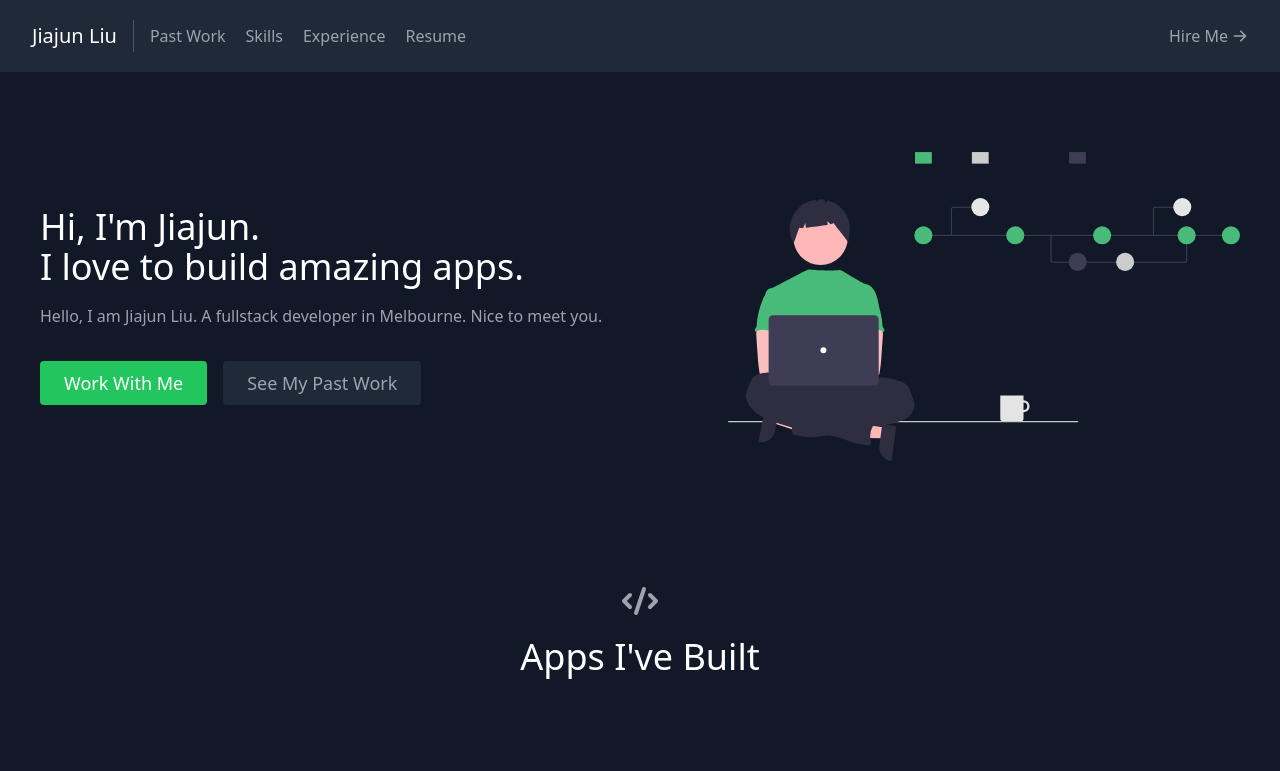
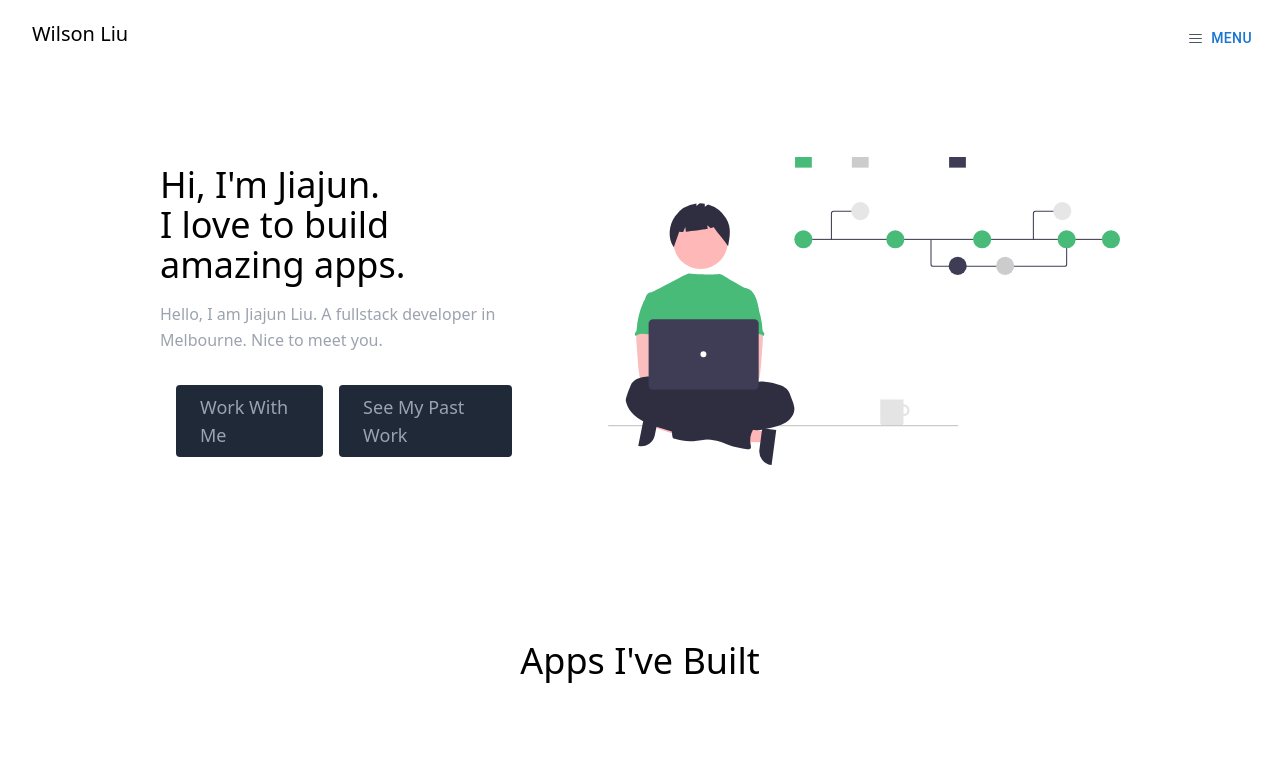
Before and after one commit to jiajunliu0024/portfolio, a React (Create React App) app: page / in a window 1280 px wide. Shown: the top 771 px of the page. Built offline with nearby package versions, Linux system fonts and the light colour scheme.

Commit message:
update the portfolio style

```diff
--- a/package.json
+++ b/package.json
@@ -7,7 +7,7 @@
     "@emotion/styled": "^11.11.5",
     "@heroicons/react": "^1.0.6",
     "@mui/lab": "^5.0.0-alpha.170",
-    "@mui/material": "^5.15.15",
+    "@mui/material": "^5.16.7",
     "@testing-library/jest-dom": "^5.17.0",
     "@testing-library/react": "^13.4.0",
     "@testing-library/user-event": "^13.5.0",
--- a/src/App.js
+++ b/src/App.js
@@ -1,22 +1,22 @@
-import React from 'react';
-import About from './components/About';
-import Contact from './components/Contact';
-import Navbar from './components/Navbar';
-import Skills from './components/Skills';
-import Projects from './components/Projects';
-import Experience from './components/Experience';
-import './App.css';
+import React from "react";
+import About from "./components/About";
+import Contact from "./components/Contact";
+import Skills from "./components/Skills";
+import Projects from "./components/project_components/Projects";
+import BlogHeader from "./components/menu_components/BlogHeader";
+import Experience from "./components/experience_components/Experience";
+import "./App.css";
 
 function App() {
   return (
-   <main>
-      <Navbar/>
-      <About/>
-      <Projects/>
-      <Experience/>
-      <Skills/>
-      <Contact/>
-   </main>
+    <main>
+      <BlogHeader />
+      <About />
+      <Projects />
+      <Experience />
+      <Skills />
+      <Contact />
+    </main>
   );
 }
 
--- a/src/components/About.js
+++ b/src/components/About.js
@@ -5,9 +5,9 @@ import React from "react";
 export default function About() {
   return (
     <section id="about">
-      <div className="about--container mx-auto bg-gray-900 flex px-10 py-20 md:flex-row flex-col items-center">
+      <div className="container px-40 py-10 mx-auto bg-white-900 flex px-10 py-20 md:flex-row flex-col items-center">
         <div className="lg:flex-grow md:w-1/2 lg:pr-24 md:pr-16 flex flex-col md:items-start md:text-left mb-16 md:mb-0 items-center text-center">
-          <h1 className="title-font sm:text-4xl text-3xl mb-4 font-medium text-white">
+          <h1 className="title-font sm:text-4xl text-3xl mb-4 font-medium text-black">
             Hi, I'm Jiajun.
             <br className="hidden lg:inline-block" />I love to build amazing
             apps.
@@ -19,7 +19,7 @@ export default function About() {
           <div className="flex justify-center">
             <a
               href="#contact"
-              className="inline-flex text-white bg-green-500 border-0 py-2 px-6 focus:outline-none hover:bg-green-600 rounded text-lg"
+              className="ml-4 inline-flex text-gray-400 bg-gray-800 border-0 py-2 px-6 focus:outline-none hover:bg-gray-700 hover:text-white rounded text-lg"
             >
               Work With Me
             </a>
--- a/src/components/Navbar.js
+++ b/src/components/Navbar.js
@@ -14,9 +14,9 @@ export default function Navbar() {
     document.body.removeChild(link);
   };
   return (
-    <header className="bg-gray-800 md:sticky top-0 z-10">
+    <header className="bg-withe md:sticky top-0 z-10">
       <div className="container mx-auto flex flex-wrap p-5 flex-col md:flex-row items-center">
-        <a className="title-font font-medium text-white mb-4 md:mb-0">
+        <a className="title-font font-medium text-black mb-4 md:mb-0">
           <a href="#about" className="ml-3 text-xl">
             Jiajun Liu
           </a>
--- a/src/components/Timeline.js
+++ b/src/components/experience_components/Timeline.js
@@ -10,7 +10,7 @@ import TimelineOppositeContent, {
 } from "@mui/lab/TimelineOppositeContent";
 import ExperienceCard from "./ExperienceCard.js";
 import { Image } from "antd";
-import { educations, jobs } from "../data";
+import { educations, jobs } from "../../data.js";
 
 export default function CustomizedTimeline() {
   const educationTimelineItem = educations.map((education) => (
--- /dev/null
+++ b/src/components/menu_components/BlogHeader.js
@@ -0,0 +1,18 @@
+// src/components/Navbar.js
+import React from "react";
+import MenuButton from "./MenuButton";
+
+export default function BlogHeader() {
+  return (
+    <header id="head" className="bg-withe">
+      <div className="container mx-auto place-content-between flex p-5 flex-row">
+        <a className="title-font font-medium text-black mb-4 md:mb-0">
+          <a href="#about" className="ml-3 text-xl">
+            Wilson Liu
+          </a>
+        </a>
+        <MenuButton></MenuButton>
+      </div>
+    </header>
+  );
+}
--- /dev/null
+++ b/src/components/menu_components/MenuButton.js
@@ -0,0 +1,102 @@
+import * as React from "react";
+import Button from "@mui/material/Button";
+import ClickAwayListener from "@mui/material/ClickAwayListener";
+import Grow from "@mui/material/Grow";
+import Paper from "@mui/material/Paper";
+import Popper from "@mui/material/Popper";
+import MenuItem from "@mui/material/MenuItem";
+import MenuList from "@mui/material/MenuList";
+import Stack from "@mui/material/Stack";
+
+export default function MenuListComposition() {
+  const [open, setOpen] = React.useState(false);
+  const anchorRef = React.useRef(null);
+
+  const handleToggle = () => {
+    setOpen((prevOpen) => !prevOpen);
+  };
+
+  const handleClose = (event) => {
+    if (anchorRef.current && anchorRef.current.contains(event.target)) {
+      return;
+    }
+
+    setOpen(false);
+  };
+
+  // return focus to the button when we transitioned from !open -> open
+  const prevOpen = React.useRef(open);
+  React.useEffect(() => {
+    if (prevOpen.current === true && open === false) {
+      anchorRef.current.focus();
+    }
+
+    prevOpen.current = open;
+  }, [open]);
+
+  return (
+    <Stack direction="row" spacing={2}>
+      <div>
+        <Button
+          ref={anchorRef}
+          className="m-1 px-3 py-2 rounded-xl flex items-center justify-center border border-gray-50 bg-gray-100 hover:bg-gray-200 hover:border-gray-100 active:border-gray-300 gap-x-2 text-gray-700"
+          // id="composition-button"
+          aria-controls={open ? "composition-menu" : undefined}
+          aria-expanded={open ? "true" : undefined}
+          aria-haspopup="true"
+          onClick={handleToggle}
+        >
+          <svg
+            width="15"
+            height="15"
+            viewBox="0 0 15 15"
+            fill="none"
+            xmlns="http://www.w3.org/2000/svg"
+            className="text-gray-600" // You can adjust the color here if needed
+          >
+            <path
+              d="M1.5 3C1.22386 3 1 3.22386 1 3.5C1 3.77614 1.22386 4 1.5 4H13.5C13.7761 4 14 3.77614 14 3.5C14 3.22386 13.7761 3 13.5 3H1.5ZM1 7.5C1 7.22386 1.22386 7 1.5 7H13.5C13.7761 7 14 7.22386 14 7.5C14 7.77614 13.7761 8 13.5 8H1.5C1.22386 8 1 7.77614 1 7.5ZM1 11.5C1 11.2239 1.22386 11 1.5 11H13.5C13.7761 11 14 11.2239 14 11.5C14 11.7761 13.7761 12 13.5 12H1.5C1.22386 12 1 11.7761 1 11.5Z"
+              fill="currentColor"
+              fillRule="evenodd"
+              clipRule="evenodd"
+            />
+          </svg>
+          <h1 className="text-grey-700">menu</h1>
+        </Button>
+        <Popper
+          open={open}
+          anchorEl={anchorRef.current}
+          role={undefined}
+          placement="bottom-start"
+          transition
+          disablePortal
+        >
+          {({ TransitionProps, placement }) => (
+            <Grow
+              {...TransitionProps}
+              style={{
+                transformOrigin:
+                  placement === "bottom-start" ? "left top" : "left bottom",
+              }}
+            >
+              <Paper>
+                <ClickAwayListener onClickAway={handleClose}>
+                  <MenuList
+                    autoFocusItem={open}
+                    id="composition-menu"
+                    aria-labelledby="composition-button"
+                  >
+                    <MenuItem onClick={handleClose}>About</MenuItem>
+                    <MenuItem onClick={handleClose}>Projects</MenuItem>
+                    <MenuItem onClick={handleClose}>Blog</MenuItem>
+                    <MenuItem onClick={handleClose}>Contact</MenuItem>
+                  </MenuList>
+                </ClickAwayListener>
+              </Paper>
+            </Grow>
+          )}
+        </Popper>
+      </div>
+    </Stack>
+  );
+}
--- a/src/components/Projects.js
+++ b/src/components/project_components/Projects.js
@@ -2,15 +2,15 @@
 
 import { CodeIcon } from "@heroicons/react/solid";
 import React from "react";
-import { projects } from "../data";
+import { projects } from "../../data";
 
 export default function Projects() {
   return (
-    <section id="projects" className="text-gray-400 bg-gray-900 body-font">
+    <section id="projects" className="text-white bg-white body-font">
       <div className="container px-5 py-10 mx-auto text-center lg:px-40">
         <div className="flex flex-col w-full mb-20">
           <CodeIcon className="mx-auto inline-block w-10 mb-4" />
-          <h1 className="sm:text-4xl text-3xl font-medium title-font mb-4 text-white">
+          <h1 className="sm:text-4xl text-3xl font-medium title-font mb-4 text-black">
             Apps I've Built
           </h1>
           <p className="lg:w-2/3 mx-auto leading-relaxed text-base"></p>
--- /dev/null
+++ b/src/components/themes/ThemeColor.js
@@ -0,0 +1,19 @@
+import { createTheme } from "@mui/material/styles";
+
+let theme = createTheme({
+  // Theme customization goes here as usual, including tonalOffset and/or
+  // contrastThreshold as the augmentColor() function relies on these
+});
+
+theme = createTheme(theme, {
+  // Custom colors created with augmentColor go here
+  palette: {
+    salmon: theme.palette.augmentColor({
+      color: {
+        main: "#FF5733",
+      },
+      name: "salmon",
+    }),
+  },
+});
+export default theme;
```
Also changed, not shown: src/components/experience_components/Experience.js (renamed from src/components/Experience.js), src/components/experience_components/ExperienceCard.js (renamed from src/components/ExperienceCard.js), src/components/experience_components/ExperienceDetail.js (renamed from src/components/ExperienceDetail.js).
